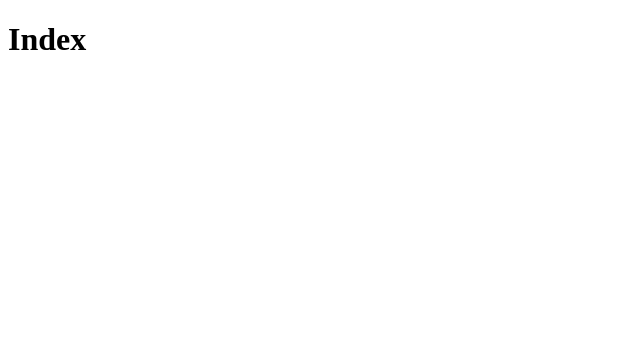
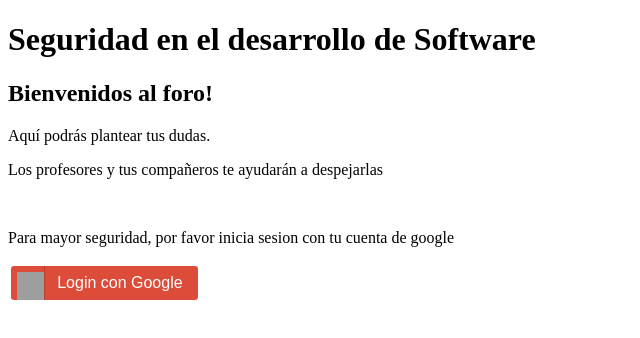
Before and after one commit to MMariatti/OAuth-sds, a website: page src/views/index.html in a window 1280 px wide. Shown: the whole page, without its empty margins (0-640 px from the left). Drawn offline with Linux system fonts and the light colour scheme; grey boxes are pictures that could not be loaded.

Commit message:
Agrego Front y empiezo readme

```diff
--- a/src/routers/auth.js
+++ b/src/routers/auth.js
@@ -1,3 +1,4 @@
+const bodyParser = require("body-parser");
 const express = require("express");
 const mongoose = require("mongoose");
 const passport = require("passport");
@@ -15,7 +16,8 @@ router.get(
   passport.authenticate("google"),
   (req, res, next) => {
     user = req.user;
-    res.send(user);
+    body = { "Nombre": user.name, "Email": user.email};
+    res.status(200).send(body);
   }
 );
 module.exports = router;
--- a/src/views/index.html
+++ b/src/views/index.html
@@ -1,13 +1,83 @@
 <!DOCTYPE html>
 <html lang="en">
+
 <head>
     <meta charset="UTF-8">
     <meta http-equiv="X-UA-Compatible" content="IE=edge">
     <meta name="viewport" content="width=device-width, initial-scale=1.0">
-    <title>Document</title>
+    <src rel="stylesheet" href="public/css/index.css">
+    <link rel="stylesheet" type="text/css" href="//fonts.googleapis.com/css?family=Open+Sans" />
+    <title>SDS</title>
 </head>
-<h1>Index</h1>
+<script>
+    function login_google() {
+        window.location.href = "http://localhost:3000/auth/google";
+    }
+</script>
+<style>
+    .loginBtn {
+        box-sizing: border-box;
+        position: relative;
+        /* width: 13em;  - apply for fixed size */
+        margin: 0.2em;
+        padding: 0 15px 0 46px;
+        border: none;
+        text-align: left;
+        line-height: 34px;
+        white-space: nowrap;
+        border-radius: 0.2em;
+        font-size: 16px;
+        color: #FFF;
+    }
+
+    .loginBtn:before {
+        content: "";
+        box-sizing: border-box;
+        position: absolute;
+        top: 0;
+        left: 0;
+        width: 34px;
+        height: 100%;
+    }
+
+    .loginBtn:focus {
+        outline: none;
+    }
+
+    .loginBtn:active {
+        box-shadow: inset 0 0 0 32px rgba(0, 0, 0, 0.1);
+    }
+
+
+    /* Google */
+    .loginBtn--google {
+        /*font-family: "Roboto", Roboto, arial, sans-serif;*/
+        background: #DD4B39;
+    }
+
+    .loginBtn--google:before {
+        border-right: #BB3F30 1px solid;
+        background: url('https://s3-us-west-2.amazonaws.com/s.cdpn.io/14082/icon_google.png') 6px 6px no-repeat;
+    }
+
+    .loginBtn--google:hover,
+    .loginBtn--google:focus {
+        background: #E74B37;
+    }
+</style>
+<h1>Seguridad en el desarrollo de Software</h1>
+
 <body>
+    <h2>Bienvenidos al foro!</h2>
+    <p>Aquí podrás plantear tus dudas.</p>
+    <p>Los profesores y tus compañeros te ayudarán a despejarlas</p>
+    <br>
+    <p>Para mayor seguridad, por favor inicia sesion con tu cuenta de google</p>
+    <button class="loginBtn loginBtn--google" onclick="login_google()">Login con Google</button>
+
+
+
 
 </body>
+
 </html>
```
Also changed, not shown: README.md.
